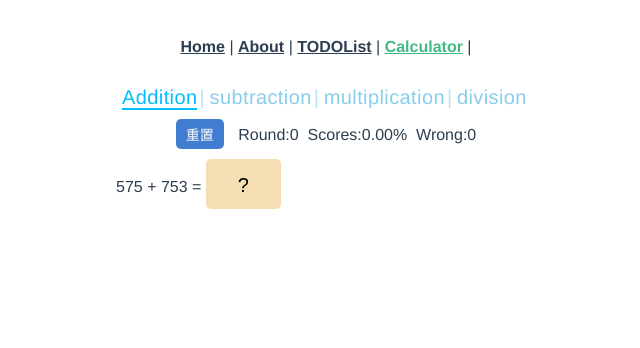
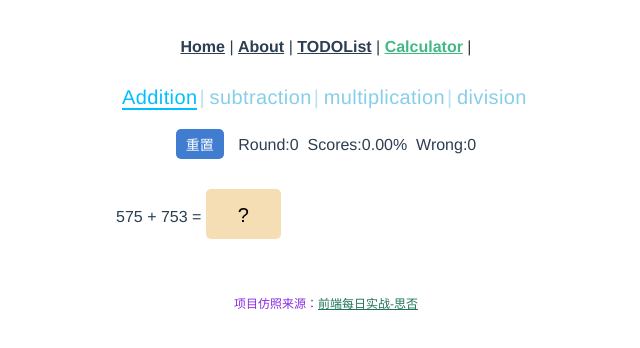
Before and after one commit to havefan-cccoder/vue-cli-pro, a Vue app: page /calculator in a window 1280 px wide. Shown: the top 348 px of the page, without its empty margins (314-954 px from the left). Built offline with nearby package versions, Linux system fonts and the light colour scheme.

Commit message:
添加来源

```diff
--- a/src/views/calculator.vue
+++ b/src/views/calculator.vue
@@ -23,6 +23,8 @@
         <button v-if="tureanswer" class="reusltbox">{{sumvvalue | getDecimal}}</button>
         <button v-if="tureanswer" class="rightanswer"  @click="chooseResult('y')">√</button>
         <button v-if="tureanswer" class="wronganswer"  @click="chooseResult('n')">×</button>
+
+        <p class="resourcelink">项目仿照来源：<a href="https://segmentfault.com/a/1190000017539885" target="_blank" rel="noopener noreferrer">前端每日实战-思否</a></p>
     </div>
 </template>
 
@@ -108,8 +110,8 @@ export default {
 
 <style scoped>
 .countbox{
-    margin-bottom: 10px;
-    margin-top: 10px;
+    margin-bottom: 30px;
+    margin-top: 20px;
     text-align: center;
 }
 .outerbox{
@@ -196,3 +198,15 @@ button{
 	border-width: 0 0 0.1em 0;
 }
 </style>
+
+<style>
+.resourcelink{
+    font-size: 12px;
+    text-align: center;
+    color: blueviolet;
+    margin-top: 55px;
+}
+.resourcelink a{
+    color: #207456;
+}
+</style>
```
